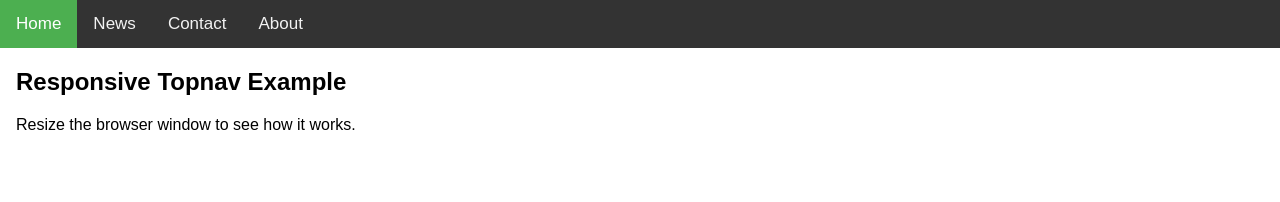
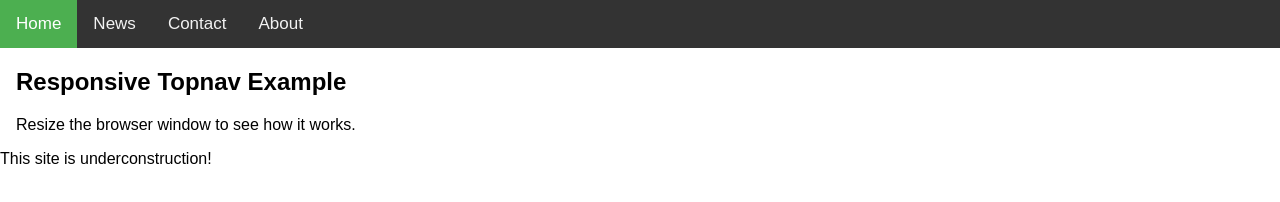
Before and after one commit to techraz-rishi/menu, a plain HTML site: page index.html in a window 1280 px wide. Drawn offline with Linux system fonts and the light colour scheme.

Commit message:
Update index.html

```diff
--- a/index.html
+++ b/index.html
@@ -89,6 +89,7 @@ function myFunction() {
   }
 }
 </script>
+This site is underconstruction!
 
 </body>
 </html>
```
